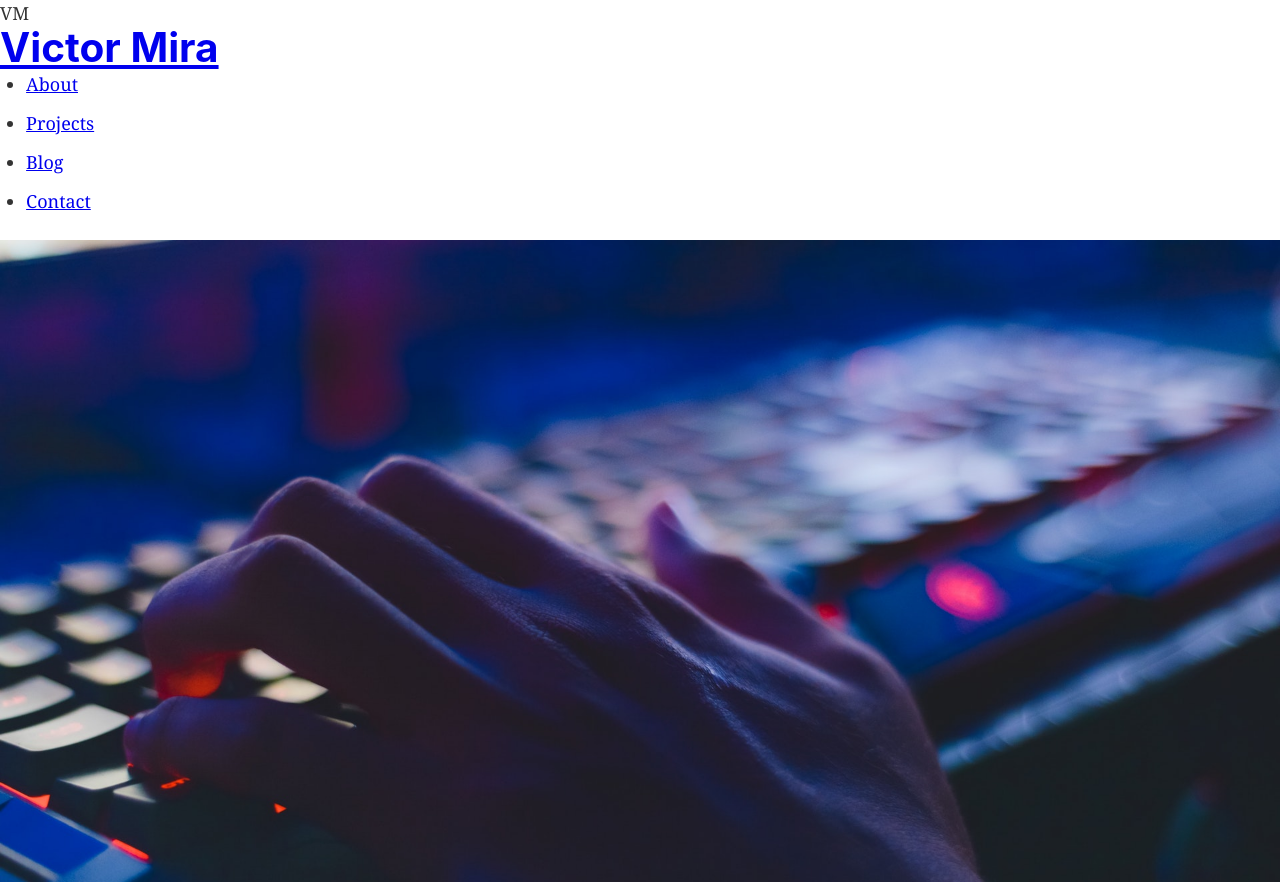
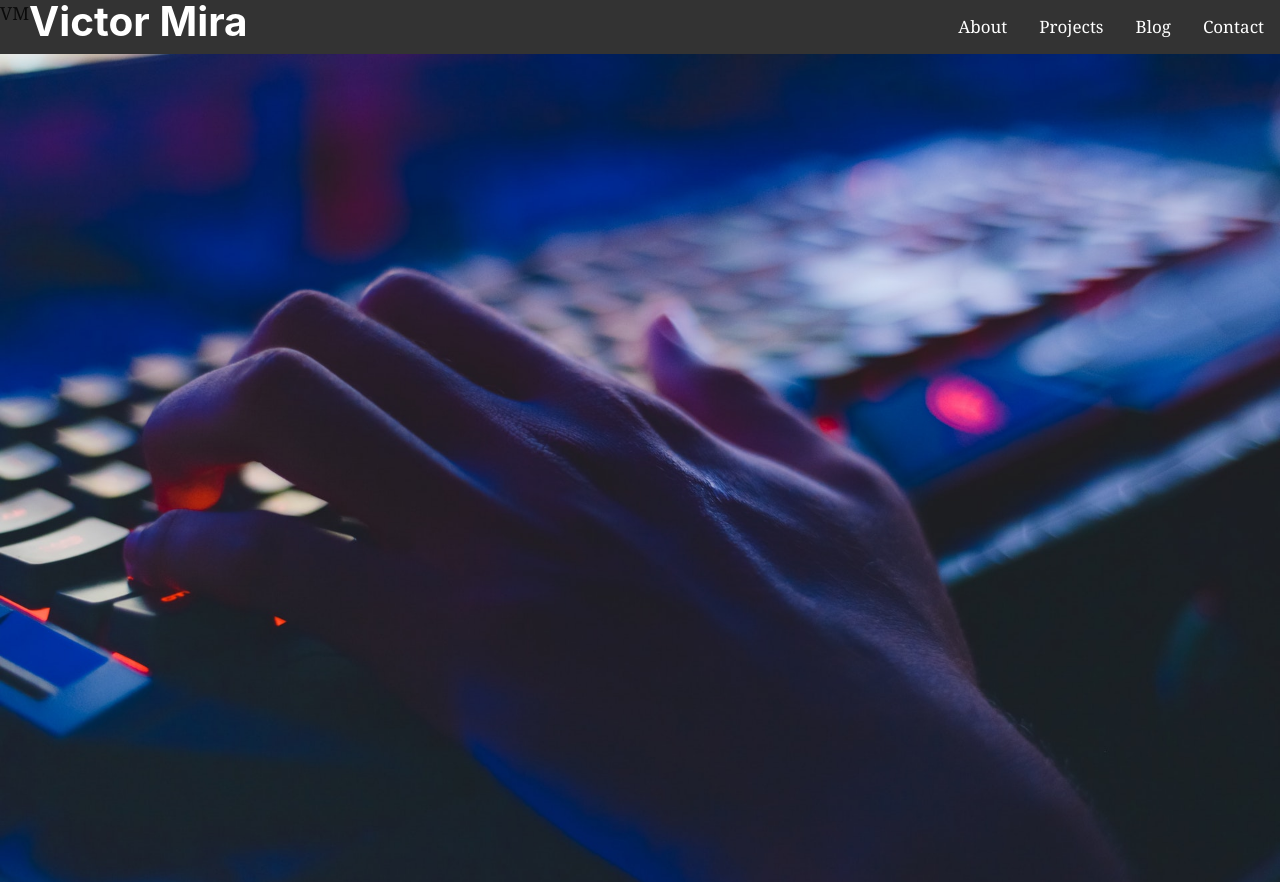
Before and after one commit to VictorMira/vmmira, a Gatsby site: page / in a window 1280 px wide. Shown: the top 882 px of the page. Built offline with nearby package versions, Linux system fonts and the light colour scheme; Gatsby itself is replaced by a stand-in of ours.

Commit message:
testing css

```diff
--- a/package.json
+++ b/package.json
@@ -14,7 +14,8 @@
     "node-sass": "^4.9.3",
     "react": "^16.5.1",
     "react-dom": "^16.5.1",
-    "react-helmet": "^5.2.0"
+    "react-helmet": "^5.2.0",
+    "styled-components": "^4.0.2"
   },
   "keywords": [
     "gatsby"
--- a/src/components/header.js
+++ b/src/components/header.js
@@ -1,31 +1,25 @@
 import React from 'react'
 import { Link } from 'gatsby'
 
+import './header.scss'
+
 const Header = ({ siteTitle }) => (
-  <div>
-    <div>
+    <header className='header'>
       <span className='logo'>VM</span>
-      <h1 style={{ margin: 0 }}>
+      <h1 className='siteTitle'>
         <Link to="/">
           {siteTitle}
         </Link>
       </h1>
-
-      <header className='header'>
-        <div className='header-wrap'>
       <nav className='main-nav'>
         <ul>
-              <li><Link className='about' to='/about'>About</Link></li>
+          <li className='active'><Link className='about' to='/about'>About</Link></li>
           <li><Link className='projects' to='/projects'>Projects</Link></li>
           <li><Link className='blog' to='/blog'>Blog</Link></li>
           <li><Link className='contact' to='/contact'>Contact</Link></li>
         </ul>
       </nav>
-        </div>
-
     </header>
-    </div>
-  </div>
 )
 
 export default Header
--- /dev/null
+++ b/src/components/header.scss
@@ -0,0 +1,48 @@
+.header {
+  position: fixed;
+  background-color: #333;
+  overflow: hidden;
+  width: 100%;
+  top: 0;
+
+  .logo,
+  .siteTitle {
+    float: left;
+    margin: 0;
+  }
+
+  .main-nav {
+    float: right;
+
+    ul {
+      margin: 0;
+    }
+
+   li {
+    display: inline-block;
+    color: #f2f2f2;
+    text-align: center;
+    padding: 14px 16px;
+    text-decoration: none;
+    list-style: none;
+    font-size: 17px;
+    margin: 0;
+
+    &:hover {
+      background-color: #ddd;
+      border-bottom: solid 3px red;
+      a{
+        color: black;
+
+      }
+    }
+  }
+
+
+  }
+
+  a {
+    color: white;
+    text-decoration: none;
+  }
+}
--- a/src/components/layout.scss
+++ b/src/components/layout.scss
@@ -4,8 +4,11 @@ html {
   -webkit-text-size-adjust: 100%;
 }
 body {
-  margin: 0;
+  margin: 53px 0;
 }
+
+
+
 article,
 aside,
 details,
```
Also changed, not shown: 1 other file. Lines whose indentation alone changed are shown as unchanged.
